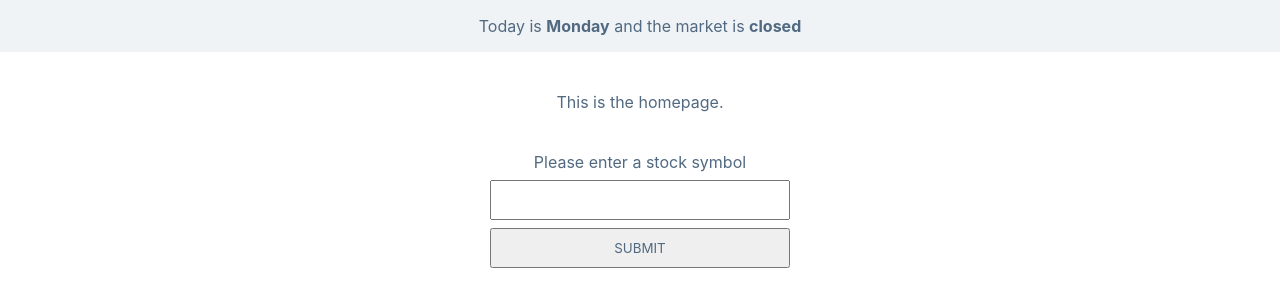
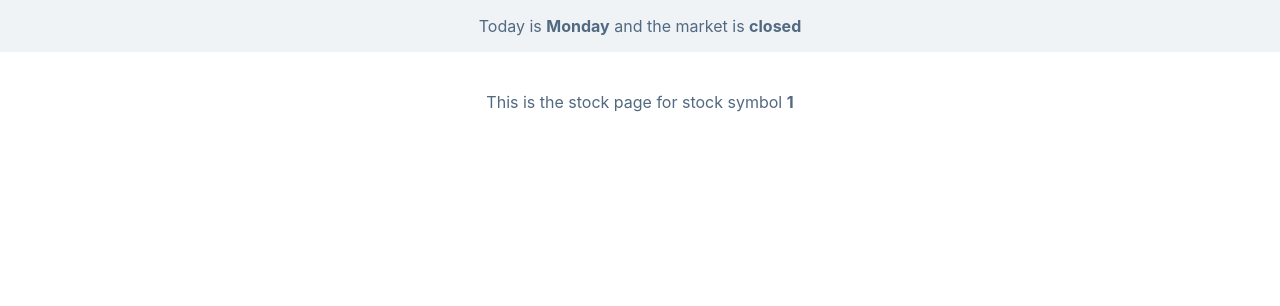
Before and after one commit to aarnadlr/stock-tracker, a React (Create React App) app: page /1 in a window 1280 px wide. Shown: the top 306 px of the page. Built offline with nearby package versions, Linux system fonts and the light colour scheme.

Commit message:
Add dynamic routes.

```diff
--- a/src/App.jsx
+++ b/src/App.jsx
@@ -4,6 +4,7 @@ import { openOrClosed } from './utils/isOpenOrClosed';
 import Moment from 'react-moment';
 import { BrowserRouter as Router, Switch, Route } from 'react-router-dom';
 import Home from './components/Home/Home';
+import StockPage from './components/StockPage/StockPage';
 
 function App() {
   return (
@@ -18,6 +19,9 @@ function App() {
         </p>
 
         <Switch>
+
+          <Route path="/:symbol" children={<StockPage />} />
+
           <Route path="/">
             <Home />
           </Route>
--- a/src/components/Home/Home.jsx
+++ b/src/components/Home/Home.jsx
@@ -30,7 +30,13 @@ export default function Home() {
         <label htmlFor="query">Please enter a stock symbol</label>
         <br />
         <input
-          style={{ width: '300px', height: '40px', margin: '8px 0 0 0', padding: '8px', fontSize: '20px'}}
+          style={{
+            width: '300px',
+            height: '40px',
+            margin: '8px 0 0 0',
+            padding: '8px',
+            fontSize: '20px',
+          }}
           value={query}
           onChange={handleInputChange}
           type="text"
@@ -50,9 +56,13 @@ export default function Home() {
       <ul style={{ listStyle: 'none', margin: '16px', padding: 0 }}>
         {apiData &&
           apiData.bestMatches.map((item, index) => (
-            <li style={{ margin: '16px', padding: 0 }} key={index}>
-              {item && item['1. symbol']}
-            </li>
+
+            <Link to={`/${item && item['1. symbol']}`}>
+              <li style={{ margin: '16px', padding: 0 }} key={index}>
+                {item && item['1. symbol']}
+              </li>
+            </Link>
+
           ))}
       </ul>
     </div>
--- /dev/null
+++ b/src/components/StockPage/StockPage.jsx
@@ -0,0 +1,16 @@
+import React from 'react'
+import {
+  Link,
+  useParams
+} from "react-router-dom";
+
+export default function StockPage() {
+
+  let { symbol } = useParams();
+
+  return (
+    <div style={{margin:'40px 0 0 0'}}>
+      This is the stock page for stock symbol <strong>{ symbol.toUpperCase() }</strong>
+    </div>
+  )
+}
```
